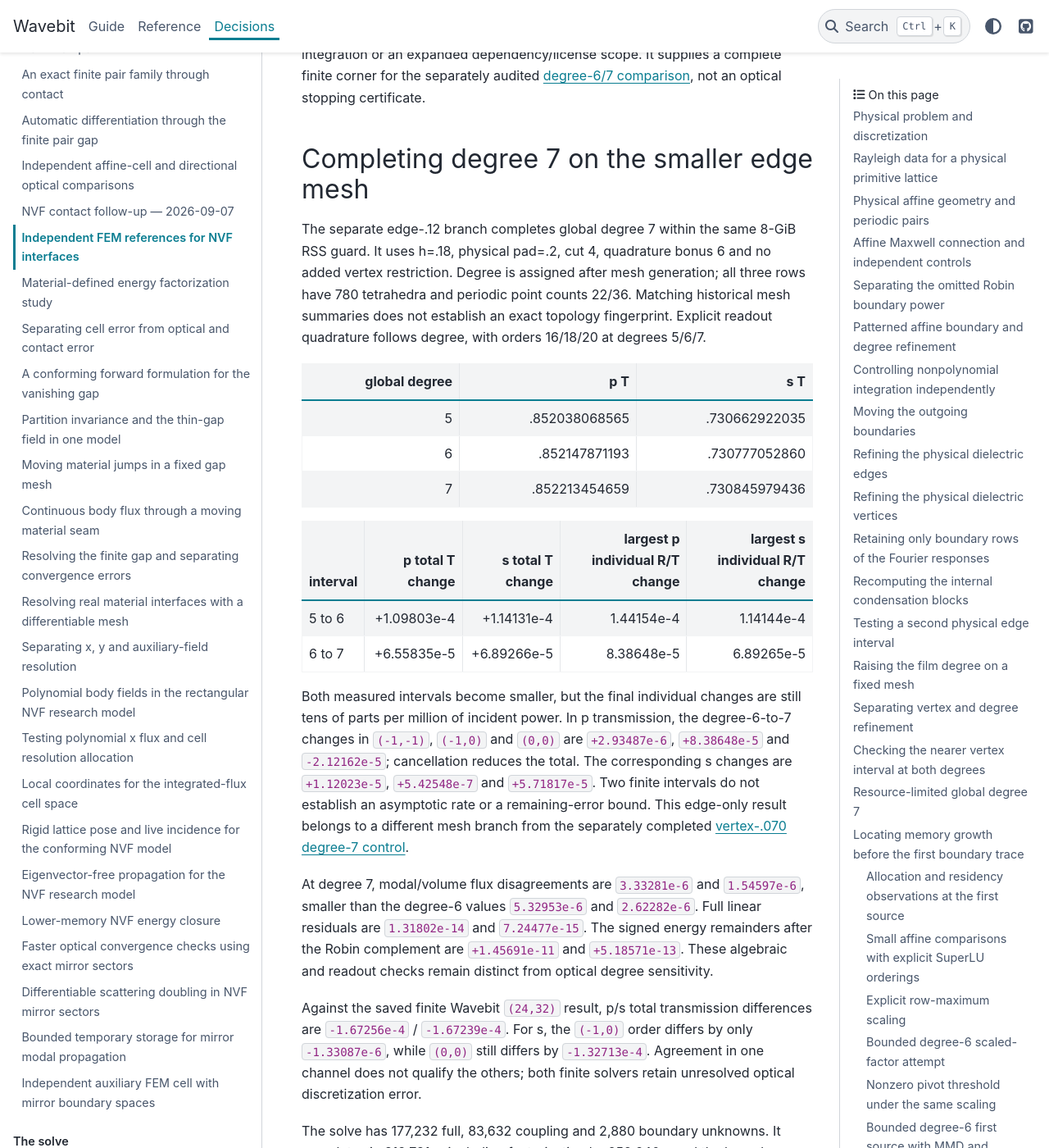
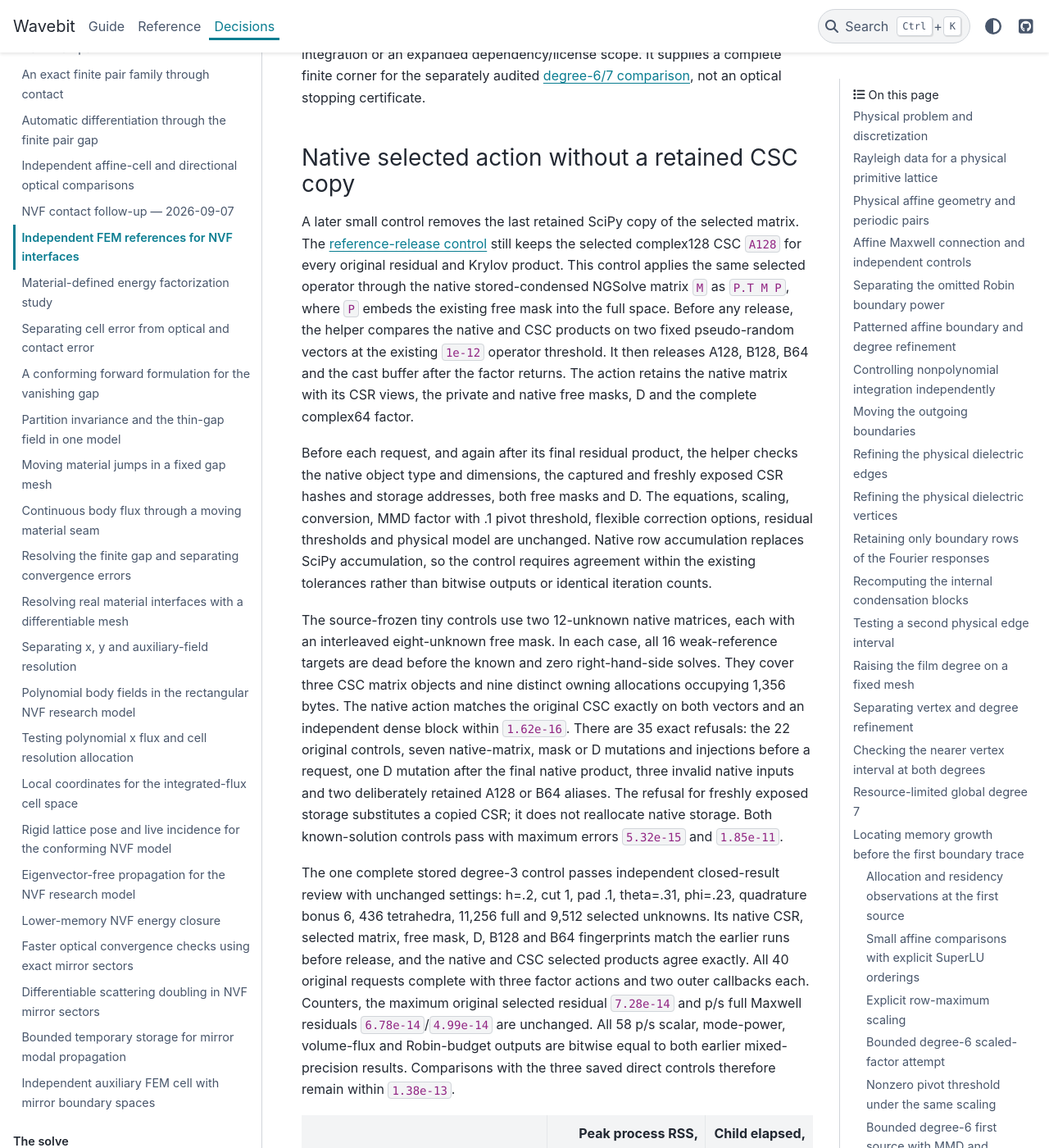
Before and after one commit to fieldalgo/wavebit, a Sphinx documentation site: the page built from docs/nvf-independent-fem.md, in a window 1280 px wide and 1400 px high, scrolled down 47610 px. Shown: the whole window at 82% size. Built offline with Sphinx 7.4.7 and the PyData theme 0.15.4, drawn with Linux system fonts in a browser that asks for light colours; some of the changed text lies outside the part shown.

Commit message:
docs(nvf): qualify the native selected action without a CSC copy
Record the tiny ownership and refusal controls and the complete degree-3
qualification of applying the selected operator through the native
stored-condensed matrix, which releases every construction CSC after
factorization. All optical outputs equal the earlier mixed-precision rows
bitwise. The lower observed peak is one shared-host measurement, and no
degree-7 or finer-mesh claim follows.

Co-authored-by: Codex <noreply@openai.com>
Co-Authored-By: Claude Opus 5 <noreply@anthropic.com>

```diff
--- a/docs/nvf-independent-fem.md
+++ b/docs/nvf-independent-fem.md
@@ -1762,6 +1762,95 @@ scope. It supplies a complete finite corner for the separately audited
 [degree-6/7 comparison](#vertex-and-degree-refinement-at-degrees-6-and-7),
 not an optical stopping certificate.
 
+### Native selected action without a retained CSC copy
+
+A later small control removes the last retained SciPy copy of the selected
+matrix. The [reference-release control](#releasing-scaled-matrix-references-after-factorization)
+still keeps the selected complex128 CSC `A128` for every original residual
+and Krylov product. This control applies the same selected operator through
+the native stored-condensed NGSolve matrix `M` as `P.T M P`, where `P`
+embeds the existing free mask into the full space. Before any release, the
+helper compares the native and CSC products on two fixed pseudo-random
+vectors at the existing `1e-12` operator threshold. It then releases A128,
+B128, B64 and the cast buffer after the factor returns. The action retains
+the native matrix with its CSR views, the private and native free masks, D
+and the complete complex64 factor.
+
+Before each request, and again after its final residual product, the helper
+checks the native object type and dimensions, the captured and freshly
+exposed CSR hashes and storage addresses, both free masks and D. The
+equations, scaling, conversion, MMD factor with .1 pivot threshold, flexible
+correction options, residual thresholds and physical model are unchanged.
+Native row accumulation replaces SciPy accumulation, so the control requires
+agreement within the existing tolerances rather than bitwise outputs or
+identical iteration counts.
+
+The source-frozen tiny controls use two 12-unknown native matrices, each
+with an interleaved eight-unknown free mask. In each case, all 16
+weak-reference targets are dead before the known and zero right-hand-side
+solves. They cover three CSC matrix objects and nine distinct owning
+allocations occupying 1,356 bytes. The native action matches the original
+CSC exactly on both vectors and an independent dense block within
+`1.62e-16`. There are 35 exact refusals: the 22 original controls, seven
+native-matrix, mask or D mutations and injections before a request, one D
+mutation after the final native product, three invalid native inputs and
+two deliberately retained A128 or B64 aliases. The refusal for freshly
+exposed storage substitutes a copied CSR; it does not reallocate native
+storage. Both known-solution controls pass with maximum errors `5.32e-15`
+and `1.85e-11`.
+
+The one complete stored degree-3 control passes independent closed-result
+review with unchanged settings: h=.2, cut 1, pad .1, theta=.31, phi=.23,
+quadrature bonus 6, 436 tetrahedra, 11,256 full and 9,512 selected
+unknowns. Its native CSR, selected matrix, free mask, D, B128 and B64
+fingerprints match the earlier runs before release, and the native and CSC
+selected products agree exactly. All 40 original requests complete with
+three factor actions and two outer callbacks each. Counters, the maximum
+original selected residual `7.28e-14` and p/s full Maxwell residuals
+`6.78e-14`/`4.99e-14` are unchanged. All 58 p/s scalar, mode-power,
+volume-flux and Robin-budget outputs are bitwise equal to both earlier
+mixed-precision results. Comparisons with the three saved direct controls
+therefore remain within `1.38e-13`.
+
+| Stored degree-3 control | Peak process RSS, bytes | Child elapsed, s |
+| --- | ---: | ---: |
+| Retaining A128, B128 and B64 | 356,499,456 | 3.95168 |
+| Releasing B128 and B64 after factorization | 357,351,424 | 3.36817 |
+| Native action, releasing all three | 350,633,984 | 4.82071 |
+
+The native-action peak is 6,717,440 bytes, about 1.88%, below the B128/B64
+release control. This is one shared-host observation. It is smaller than
+the 20,834,852-byte A128 array that is no longer retained and does not
+establish a general memory reduction. The child takes 1.45 s longer, and the
+mean request takes .0511 s instead of .0269 s. The added per-request work
+includes hashing the full native CSR at entry and exit and building
+full-length native vectors for every product; the split of the extra time
+was not profiled. The factor again has 8,932,284 nonzeros.
+
+The released references now cover all 54,185,836 bytes of the three
+construction CSC matrices, and no selected CSC copy remains. These are
+Python reference lifetimes, not measured operating-system savings. At
+degree 7 the retained selected CSC is the 950,904,964-byte array of the
+[degree-7 reference-release control](#degree-7-reference-release-control).
+In that run the observed RSS high-water mark is 4,336,680,960 bytes when
+factorization returns. It reaches 7,014,957,056 bytes after the first
+request, 8,051,359,744 at the boundary stage and its final 8,578,875,392
+only at the solver return, so the array is held while that peak is set.
+Whether releasing it lowers the peak is not predicted here: RSS excludes
+compressed and swapped memory, allocator reuse is unmeasured and no
+degree-7 native-action run exists. Per-request hashing of the degree-7
+native CSR, with 47,523,840 nonzeros, would also add time that this small
+control cannot extrapolate.
+
+Both the tiny and the degree-3 parents close with exit 0 and unchanged
+source pins. The independent p3 audit checks the lifetime transition, all
+original requests, physical outputs and comparisons without rerunning a
+solver. This independently authored helper remains a separate internal
+numerical validation experiment, with no new dependency, product solver
+integration or redistribution scope. It qualifies the small construction
+and its finite equations; it does not establish that a finer or
+higher-degree problem will fit or complete.
+
 ## Completing degree 7 on the smaller edge mesh
 
 The separate edge-.12 branch completes global degree 7 within the same
```
